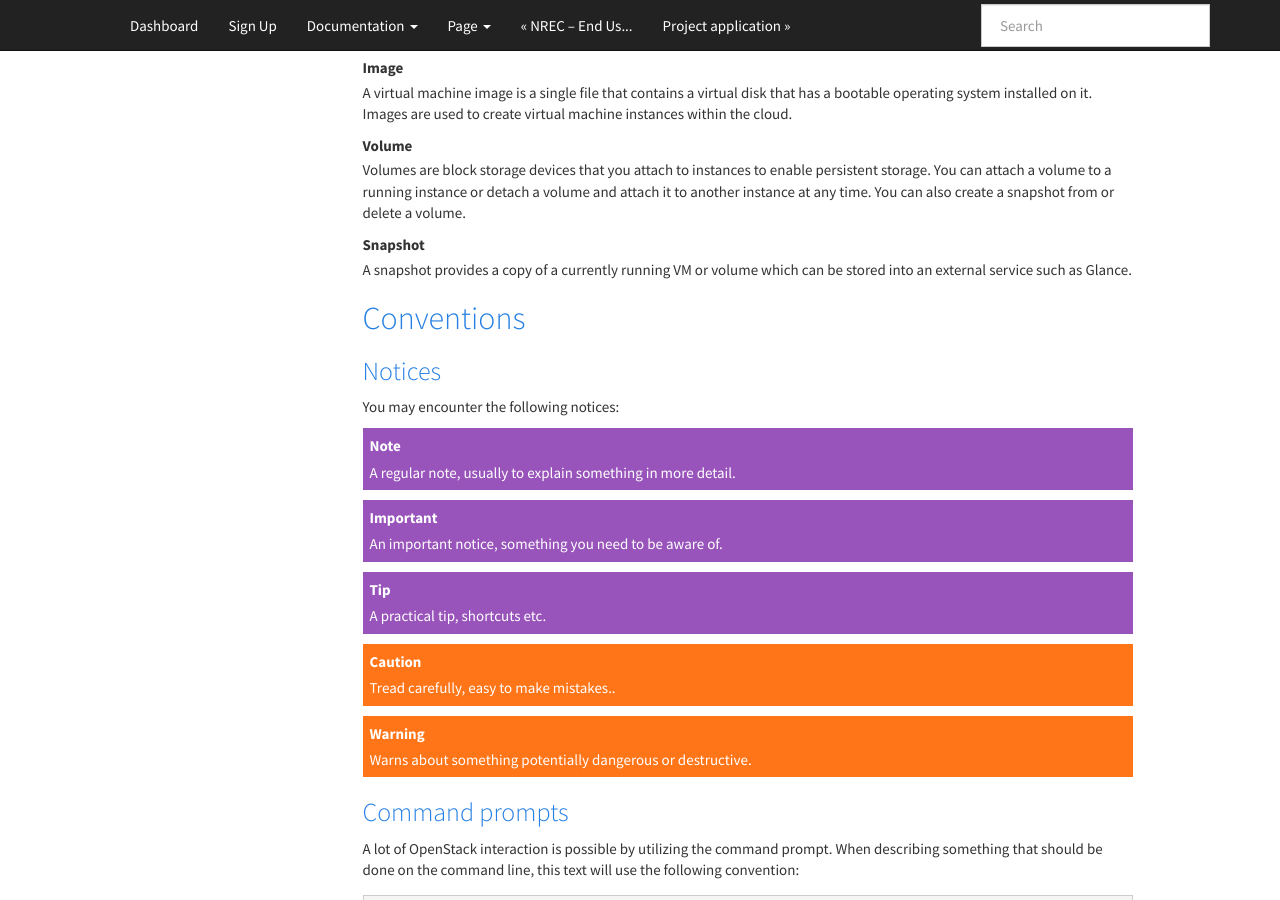
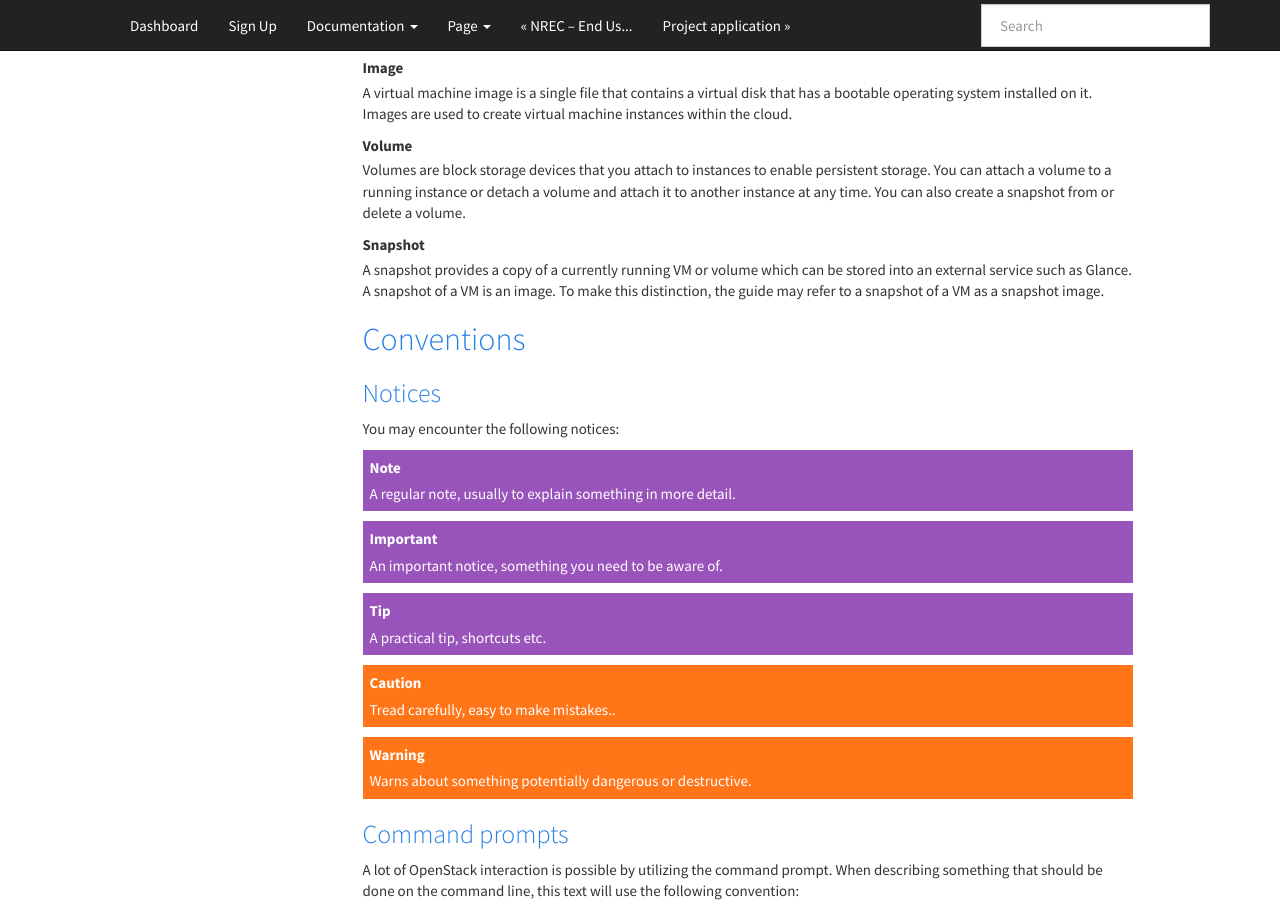
Before and after one commit to norcams/docs-enduser, a Sphinx documentation site: the page built from docs/intro.rst, in a window 1280 px wide and 900 px high, scrolled down 3589 px. Built offline with Sphinx 7.4.7, drawn with Linux system fonts in a browser that asks for light colours.

Commit message:
explain that a snapshot of a VM may be called a snapshot image

```diff
--- a/docs/intro.rst
+++ b/docs/intro.rst
@@ -240,7 +240,8 @@ Glossary
 
 **Snapshot**
   A snapshot provides a copy of a currently running VM or volume which
-  can be stored into an external service such as Glance.
+  can be stored into an external service such as Glance. A snapshot of a VM is an image.
+  To make this distinction, the guide may refer to a snapshot of a VM as a snapshot image.
 
 Conventions
 -----------
```
